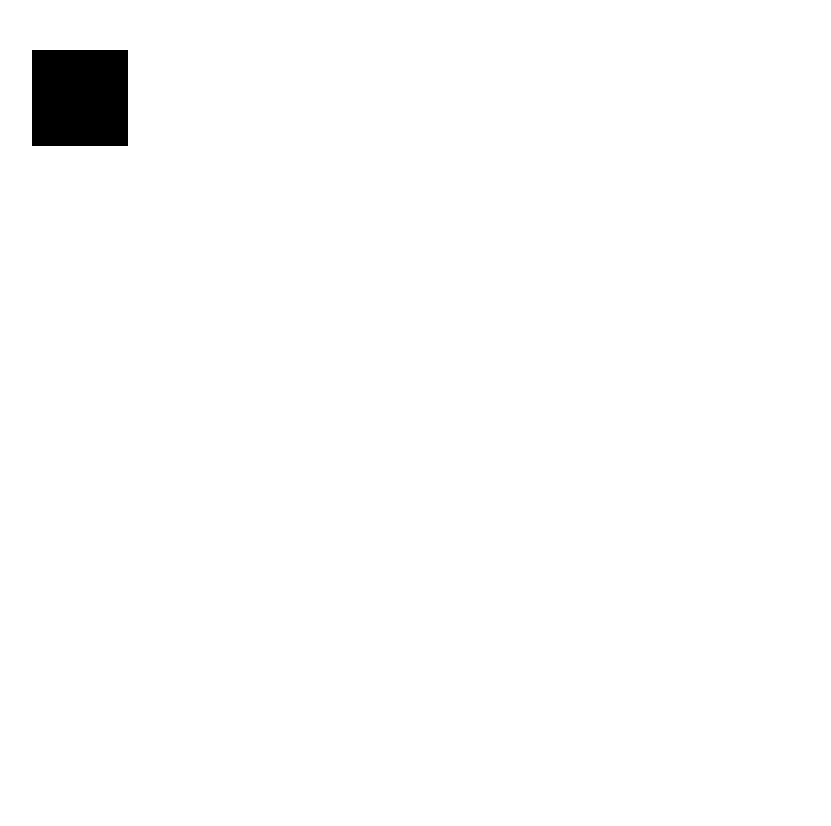
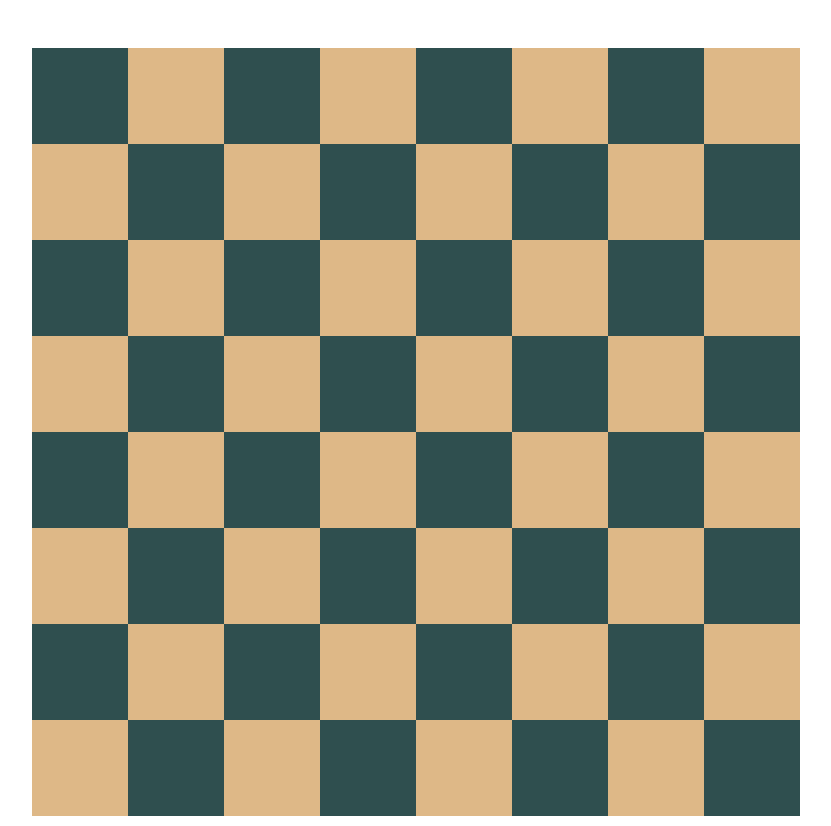
Before and after one commit to tgm-git/sw7-we, an Angular app in the folder augmented-chess/: page /game in a window 1280 px wide. Shown: the whole page, without its empty margins (224-1055 px from the left). Built offline with nearby package versions, Linux system fonts and the light colour scheme.

Commit message:
finished generating board with right coordinates and everything

```diff
--- a/augmented-chess/src/app/game/cell/cell.component.ts
+++ b/augmented-chess/src/app/game/cell/cell.component.ts
@@ -1,4 +1,4 @@
-import { Component, OnInit } from '@angular/core';
+import {Component, Input, OnInit} from '@angular/core';
 import {Cell} from "../../shared/model/cell";
 
 @Component({
@@ -7,13 +7,11 @@ import {Cell} from "../../shared/model/cell";
   styleUrls: ['./cell.component.css']
 })
 export class CellComponent implements OnInit {
-  cell: Cell;
+  @Input('cell') cell: Cell;
 
   constructor() { }
 
   ngOnInit() {
-    this.cell = new Cell;
-    this.cell.backgroundColour = "black";
   }
 
 }
--- a/augmented-chess/src/app/game/game.component.css
+++ b/augmented-chess/src/app/game/game.component.css
@@ -1,11 +1,17 @@
 .game {
-    margin-top: 50px;
+    margin-top: 3em;
     height: 768px;
     width: 768px;
 }
 
 .board {
-    height: 100%;
-    width: 100%;
-    /*background: darkgray;*/
+    display: inline-grid;
 }
+
+.row {
+    display: inline-flex;
+}
+
+.cell-container {
+    margin: 0;
+}
--- a/augmented-chess/src/app/game/game.component.html
+++ b/augmented-chess/src/app/game/game.component.html
@@ -1,5 +1,9 @@
 <div class="center game">
     <div class="board">
-        <app-cell></app-cell>
+        <div class="row" *ngFor="let row of board; let i = index">
+            <div class="cell-container" *ngFor="let cell of row; let j = index">
+                <app-cell [cell]="cell"></app-cell>
+            </div>
+        </div>
     </div>
 </div>
--- a/augmented-chess/src/app/game/game.component.ts
+++ b/augmented-chess/src/app/game/game.component.ts
@@ -1,16 +1,29 @@
-import { Component, OnInit } from '@angular/core';
+import {Component, OnInit} from '@angular/core';
+import {Cell} from "../shared/model/cell";
 
 @Component({
-  selector: 'app-game',
-  templateUrl: './game.component.html',
-  styleUrls: ['./game.component.css']
+    selector: 'app-game',
+    templateUrl: './game.component.html',
+    styleUrls: ['./game.component.css']
 })
 export class GameComponent implements OnInit {
+    board: Cell[][];
 
+    constructor() {
+    }
 
-  constructor() { }
+    ngOnInit() {
+        this.board = new Array<Array<Cell>>();
 
-  ngOnInit() {
-  }
-
+        let counter = 0;
+        for (let y = 0; y < 8; y++) {
+            counter++;
+            this.board[y] = new Array<Cell>();
+            for (let x = 0; x < 8; x++) {
+                const cell = new Cell(x, Math.abs(y - 7), counter % 2 === 0 ? "burlywood" : "darkslategray", null);
+                this.board[y][x] = cell;
+                counter++;
+            }
+        }
+    }
 }
--- a/augmented-chess/src/app/shared/model/cell.ts
+++ b/augmented-chess/src/app/shared/model/cell.ts
@@ -5,4 +5,11 @@ export class Cell {
     posY: number;
     backgroundColour: string;
     piece: Piece;
+
+    constructor(posX, posY, backgroundColour, piece) {
+        this.posX = posX;
+        this.posY = posY;
+        this.backgroundColour = backgroundColour;
+        this.piece = piece;
+    }
 }
```
